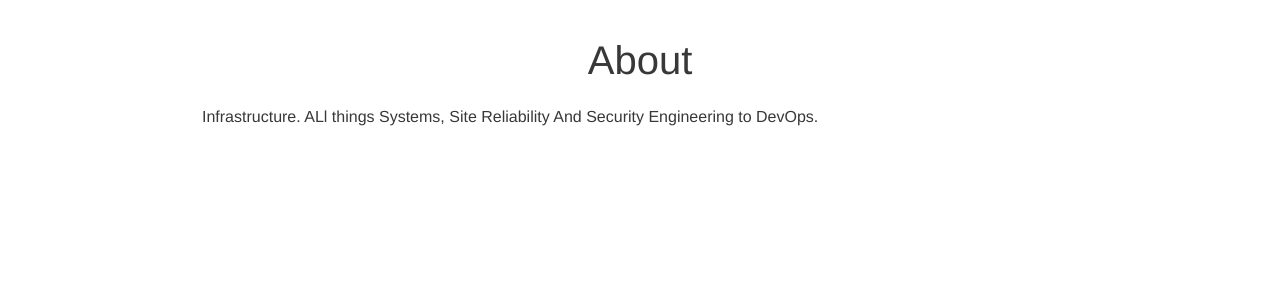
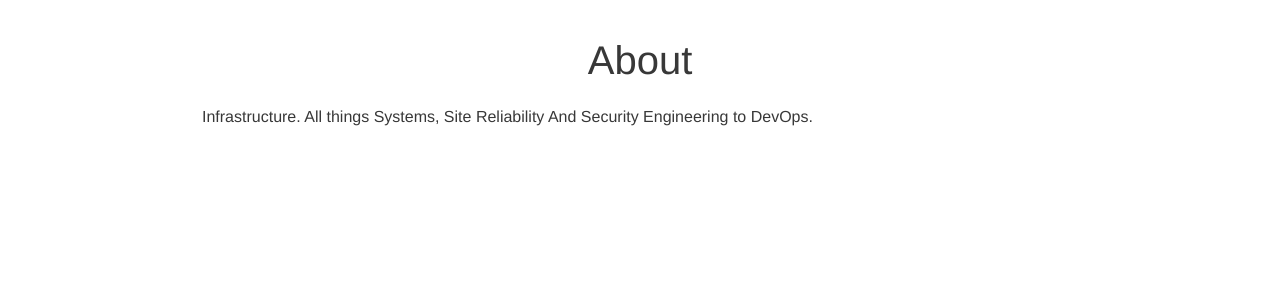
Before and after one commit to dechairman/dechairman.github.io, a Jekyll site: the page built from about.md, in a window 1280 px wide. Shown: the part 138-438 px from the top of the page. Built offline with Jekyll 4.4.1, drawn with Linux system fonts in a browser that asks for light colours.

Commit message:
ALl to All

```diff
--- a/about.md
+++ b/about.md
@@ -5,4 +5,4 @@ permalink: /about/
 header-navigation: true
 ---
 
-Infrastructure. ALl things Systems, Site Reliability And Security Engineering to DevOps.
+Infrastructure. All things Systems, Site Reliability And Security Engineering to DevOps.
```
